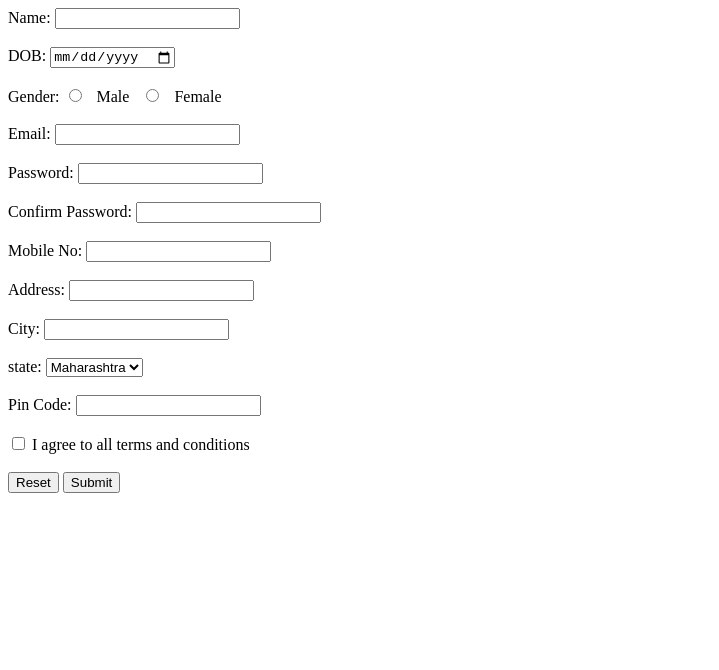
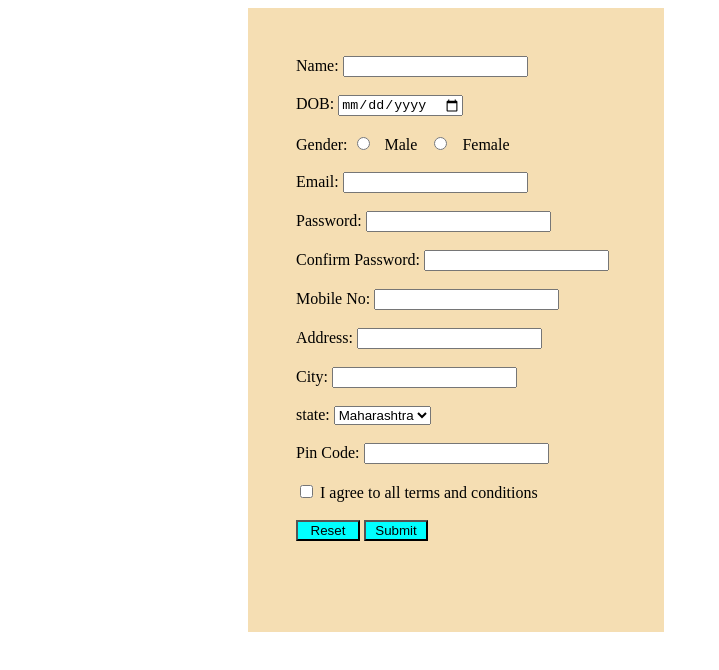
Before and after one commit to Madhura8908/Registration-form, a plain HTML site: page index.html in a window 1280 px wide. Shown: the whole page, without its empty margins (0-719 px from the left). Drawn offline with Linux system fonts and the light colour scheme.

Commit message:
style added

```diff
--- a/index.html
+++ b/index.html
@@ -4,8 +4,24 @@
     <meta charset="UTF-8">
     <meta name="viewport" content="width=device-width, initial-scale=1.0">
     <title>Document</title>
+    <style>
+        body{
+            position: absolute;
+            left: 15rem;
+        }
+        .container{
+            padding: 3rem;
+            background-color: wheat;
+            height:33rem;
+            width: 20rem;
+        }
+
+
+
+    </style>
 </head>
 <body>
+    <div class="container">
     <form action="mailto:tambekarmadhura@gmail.com?subject=login form" enctype="application/x-www-form-urlencoded" method="post">
         <label for="Name">Name:
             <input type="text" name="Name" required>
@@ -73,11 +89,9 @@
 
         <br>
         <br>
-        <input type="reset" value="Reset">
-        <input type="submit" value="Submit">
-
-
-
+        <input style="background-color: aqua; width: 4rem;" type="reset" value="Reset">
+        <input style="background-color: aqua; width: 4rem;" type="submit" value="Submit">
     </form>
+</div>
 </body>
 </html>
```
